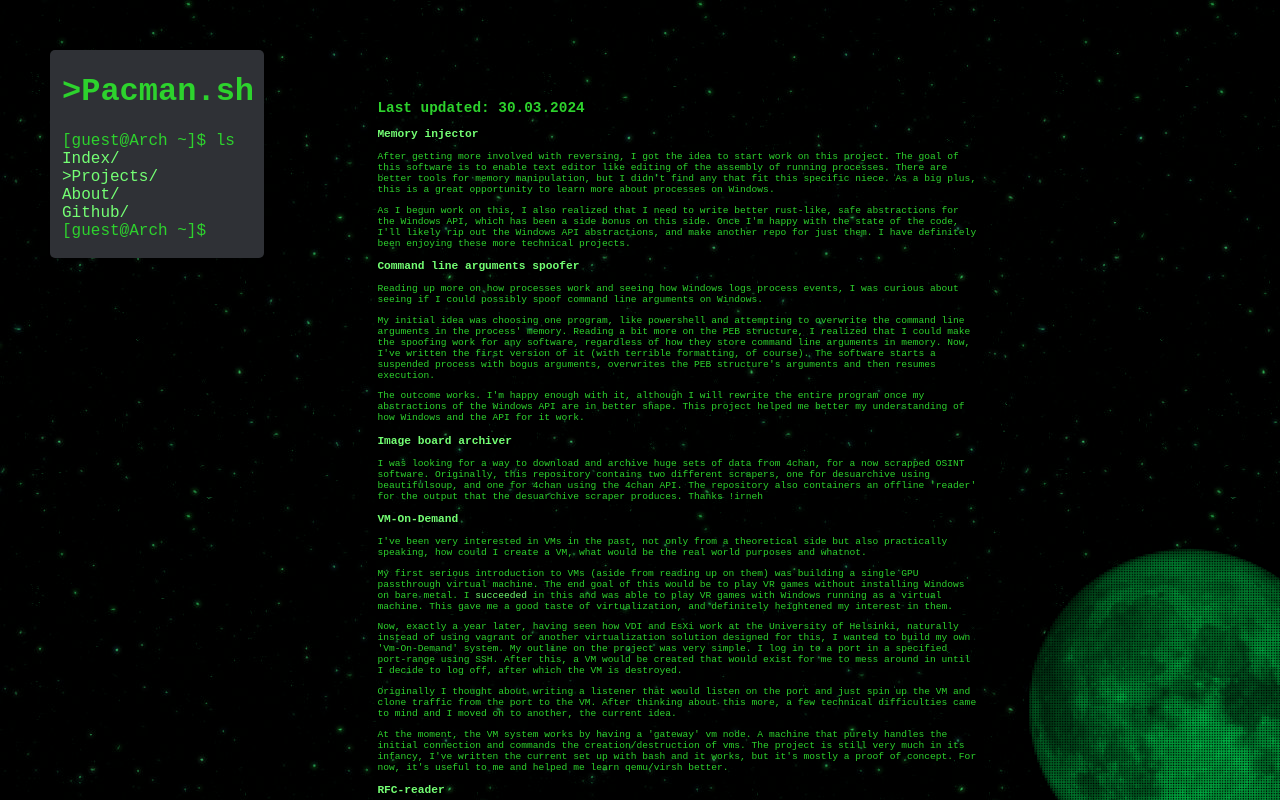
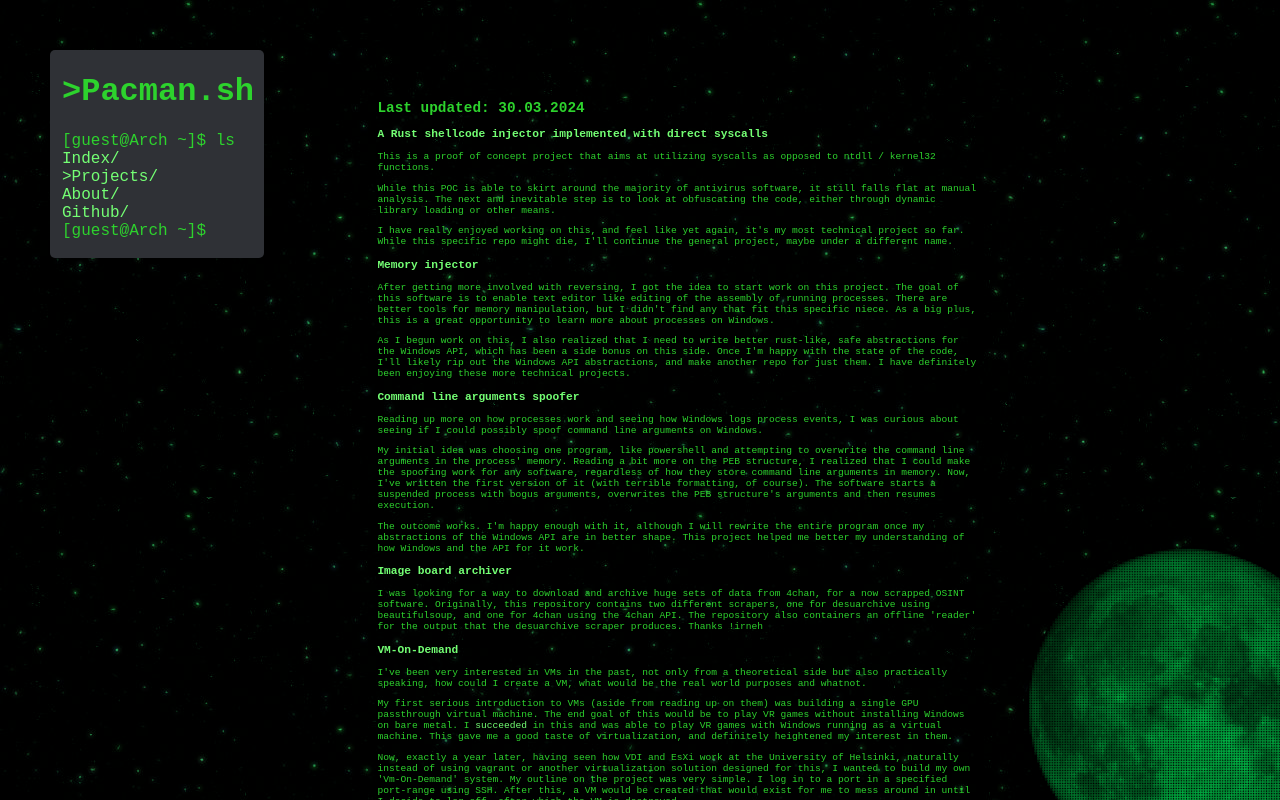
Before and after one commit to Chalkybot/pacman.sh, a plain HTML site: page projects.html in a window 1280 px wide. Drawn offline with Linux system fonts and the light colour scheme.

Commit message:
Added shellcode injector

```diff
--- a/projects.html
+++ b/projects.html
@@ -25,6 +25,10 @@
     </div>
     <div id="text">
         <h2>Last updated: 30.03.2024</h2>
+        <h3><a href="https://github.com/Chalkybot/Syscall-Winapi-Rust">A Rust shellcode injector implemented with direct syscalls</a></h3>
+        <p>This is a proof of concept project that aims at utilizing syscalls as opposed to ntdll / kernel32 functions.</p>
+        <p>While this POC is able to skirt around the majority of antivirus software, it still falls flat at manual analysis. The next and inevitable step is to look at obfuscating the code, either through dynamic library loading or other means.</p>
+        <p>I have really enjoyed working on this, and feel like yet again, it's my most technical project so far. While this specific repo might die, I'll continue the general project, maybe under a different name.</p>
         <h3><a href="https://github.com/Chalkybot/memory-injector">Memory injector</a></h3>
         <p>After getting more involved with reversing, I got the idea to start work on this project. The goal of this software is to enable text editor like editing of the assembly of running processes. There are better tools for memory manipulation, but I didn't find any that fit this specific niece. As a big plus, this is a great opportunity to learn more about processes on Windows. </p>
         <p>As I begun work on this, I also realized that I need to write better rust-like, safe abstractions for the Windows API, which has been a side bonus on this side. Once I'm happy with the state of the code, I'll likely rip out the Windows API abstractions, and make another repo for just them. I have definitely been enjoying these more technical projects.</p>
```
